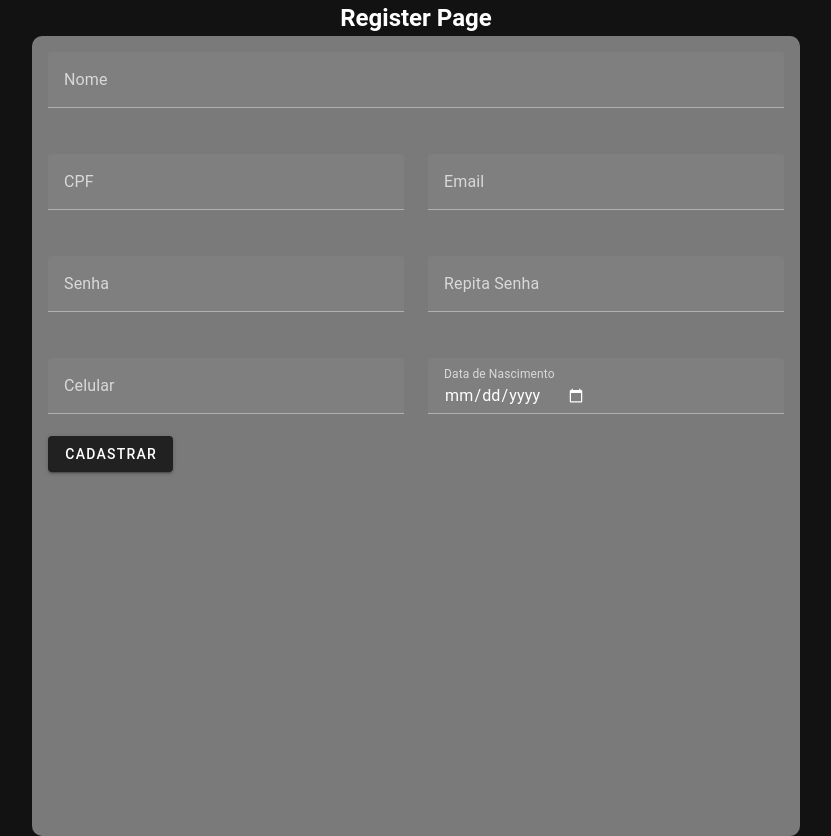
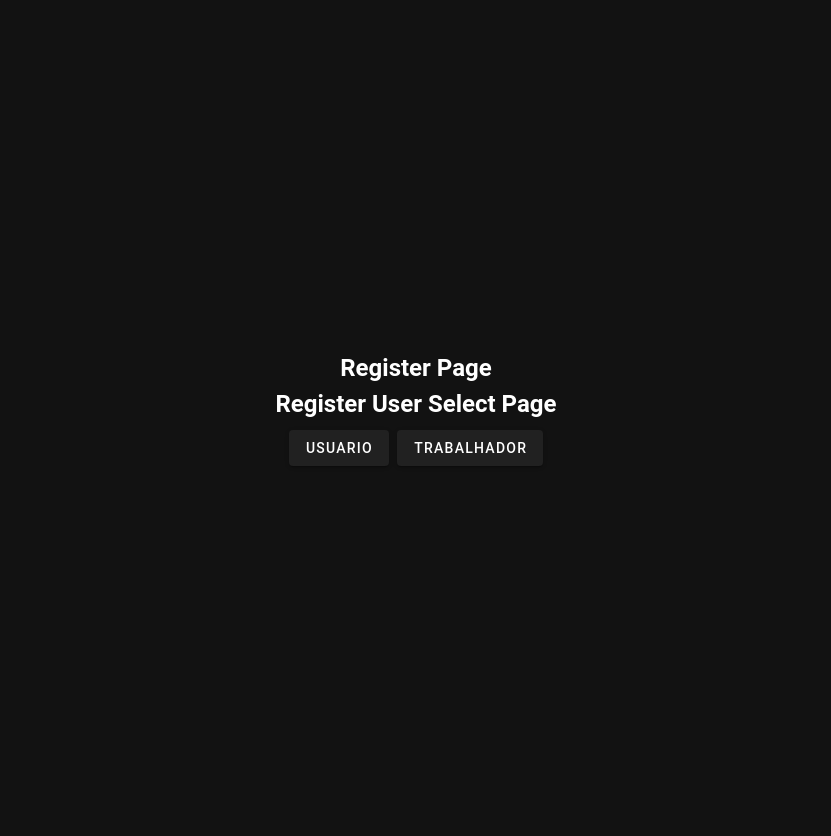
Before and after one commit to JValentim0707/findme-frontend, a Vue app: page /register in a window 1280 px wide. Shown: the whole page, without its empty margins (224-1055 px from the left). After the commit the page ends 808 px from the top, so only its background shows below. Built offline with nearby package versions, Linux system fonts and the light colour scheme.

Commit message:
Create Register Page Step By Step

```diff
--- /dev/null
+++ b/src/components/RegisterPageComponents/RegisterUserFormComponent.vue
@@ -0,0 +1,100 @@
+<template>
+  <div class="container-register-form">
+    <div class="box-register">
+      <v-form class="container-form">
+        <v-container>
+          <v-row>
+            <v-col>
+              <CustomTextField v-model="firstName" label="First Name" type="text"></CustomTextField>
+            </v-col>
+            <v-col>
+              <CustomTextField v-model="lastName" label="Last Name" type="text"></CustomTextField>
+            </v-col>
+          </v-row>
+          <v-row>
+            <v-col>
+              <CustomTextField v-model="document" label="CPF" type="text"></CustomTextField>
+            </v-col>
+            <v-col>
+              <CustomTextField v-model="email" label="Email" type="email"></CustomTextField>
+            </v-col>
+          </v-row>
+          <v-row>
+            <v-col>
+              <CustomTextField v-model="password" label="Senha" type="password"></CustomTextField>
+            </v-col>
+            <v-col>
+              <CustomTextField v-model="repeatPassword" label="Repita Senha" type="password"></CustomTextField>
+            </v-col>
+          </v-row>
+          <v-row>
+            <v-col>
+              <CustomTextField v-model="phone" label="Celular" type="text"></CustomTextField>
+            </v-col>
+            <v-col>
+              <CustomTextField v-model="bornDate" label="Data de Nascimento" type="date"></CustomTextField>
+            </v-col>
+          </v-row>
+          <CustomButton label="Cadastrar" @onClick="onRegisterUser"></CustomButton>
+        </v-container>
+      </v-form>
+    </div>
+  </div>
+</template>
+
+<script>
+export default {
+  components: {
+  },
+
+  data() {
+    return {
+      firstName: "",
+      lastName: "",
+      document: "",
+      email: "",
+      password: "",
+      repeatPassword: "",
+      phone: "",
+      bornDate: "",
+    }
+  },
+
+  methods: {
+    onRegisterUser() {
+      const userData = {
+        firstName: this.firstName,
+        lastName: this.lastName,
+        document: this.document,
+        email: this.email,
+        password: this.password,
+        phone: this.phone,
+        bornDate: this.bornDate,
+      }
+      this.$emit('onRegisterUser', userData)
+    }
+  }
+}
+</script>
+
+<style lang="scss">
+.container-register-form {
+  display: flex;
+  align-items: center;
+  justify-content: center;
+  width: 100%;
+
+  .box-register {
+    display: flex;
+    width: 60%;
+    height: 800px;
+    background-color: rgba(255, 255, 255, 0.438);
+    border-radius: 10px;
+  }
+}
+
+.container-form {
+  display: flex;
+  width: 100%;
+}
+</style>
--- /dev/null
+++ b/src/components/RegisterPageComponents/RegisterUserSelectComponent.vue
@@ -0,0 +1,42 @@
+<template>
+  <div class="container-select-user">
+    <h2>Register User Select Page</h2>
+    <div class="button-group mt-2">
+      <CustomButton class="mr-2" label="Usuario" @onClick="onSelectUser('user')"></CustomButton>
+      <CustomButton label="Trabalhador" @onClick="onSelectUser('worker')"></CustomButton>
+    </div>
+  </div>
+</template>
+
+<script>
+// Components
+import CustomButton from '../../components/forms/CustomButton.vue'
+
+export default {
+  components: {
+    CustomButton
+  },
+
+  methods: {
+    onSelectUser(userType) {
+      this.$emit('onSelectUser', userType)
+    }
+  }
+}
+</script>
+
+<style lang="scss">
+.container-select-user {
+  display: flex;
+  justify-content: center;
+  align-items: center;
+  flex-direction: column;
+  width: 100%;
+  height: 100%;
+}
+
+.button-group {
+  display: flex;
+}
+
+</style>
--- a/src/pages/HomePage.vue
+++ b/src/pages/HomePage.vue
@@ -1,7 +1,7 @@
 <template>
   <div class="container-home">
     <h2>Home Page</h2>
-    <div class="button-group">
+    <div class="button-group mt-2">
       <CustomButton class="mr-2" label="Login Page" @onClick="goToLoginPage"></CustomButton>
       <CustomButton label="Register Page" @onClick="goToRegisterPage"></CustomButton>
     </div>
--- a/src/pages/RegisterPage.vue
+++ b/src/pages/RegisterPage.vue
@@ -1,41 +1,11 @@
 <template>
-  <div class="container-register">
+  <div class="container-register mt-2">
     <h2>Register Page</h2>
-    <div class="box-register">
-      <v-form class="container-form">
-        <v-container>
-          <v-row>
-            <v-col>
-              <CustomTextField v-model="name" label="Nome" type="text"></CustomTextField>
-            </v-col>
-          </v-row>
-          <v-row>
-            <v-col>
-              <CustomTextField v-model="document" label="CPF" type="text"></CustomTextField>
-            </v-col>
-            <v-col>
-              <CustomTextField v-model="email" label="Email" type="email"></CustomTextField>
-            </v-col>
-          </v-row>
-          <v-row>
-            <v-col>
-              <CustomTextField v-model="password" label="Senha" type="password"></CustomTextField>
-            </v-col>
-            <v-col>
-              <CustomTextField v-model="repeatPassword" label="Repita Senha" type="password"></CustomTextField>
-            </v-col>
-          </v-row>
-          <v-row>
-            <v-col>
-              <CustomTextField v-model="phone" label="Celular" type="text"></CustomTextField>
-            </v-col>
-            <v-col>
-              <CustomTextField v-model="bornDate" label="Data de Nascimento" type="date"></CustomTextField>
-            </v-col>
-          </v-row>
-          <CustomButton label="Cadastrar"></CustomButton>
-        </v-container>
-      </v-form>
+    <div v-if="step === 0">
+      <RegisterUserSelectComponent @onSelectUser="onSelectUSerType"></RegisterUserSelectComponent>
+    </div>
+    <div class="container-step1" v-if="step === 1">
+      <RegisterUserFormComponent @onRegisterUser="onRegisterUser"></RegisterUserFormComponent>
     </div>
   </div>
 </template>
@@ -46,27 +16,36 @@
 import CustomTextField from '../components/forms/CustomTextField.vue'
 import CustomButton from '../components/forms/CustomButton.vue'
 
+// Components Page
+import RegisterUserSelectComponent from '../components/RegisterPageComponents/RegisterUserSelectComponent.vue'
+import RegisterUserFormComponent from '../components/RegisterPageComponents/RegisterUserFormComponent.vue'
+
 // Functions
+import { createUser } from '../services/user.js'
 
 export default {
   components: {
     CustomTextField,
-    CustomButton
+    CustomButton,
+    RegisterUserSelectComponent,
+    RegisterUserFormComponent
   },
 
   data() {
     return {
-      name: "",
-      document: "",
-      email: "",
-      password: "",
-      repeatPassword: "",
-      phone: "",
-      bornDate: "",
+      step: 0,
+      selectedUserType: null,
     }
   },
 
   methods: {
+    onSelectUSerType(userType){
+      this.selectedUserType = userType
+      this.step = 1
+    },
+    async onRegisterUser(userData) {
+      await createUser({...userData, role: this.selectedUserType})
+    }
   }
 }
 </script>
@@ -78,18 +57,12 @@ export default {
   height: 100%;
   justify-content: center;
   flex-direction: column;
-
-  .box-register {
-    display: flex;
-    width: 60%;
-    height: 800px;
-    background-color: rgba(255, 255, 255, 0.438);
-    border-radius: 10px;
-  }
 }
 
-.container-form {
+.container-step1 {
   display: flex;
   width: 100%;
+  justify-content: center;
+  align-items: center;
 }
 </style>
--- a/src/services/config.js
+++ b/src/services/config.js
@@ -1,9 +1,9 @@
 import axios from 'axios'
 
-// const devURL = 'http://localhost:3030'
-const prodURL = 'https://findme-backend-ten.vercel.app'
+const devURL = 'http://localhost:3030'
+// const prodURL = 'https://findme-backend-ten.vercel.app'
 
-axios.defaults.baseURL = prodURL
+axios.defaults.baseURL = devURL
 
 const request = axios
 
--- /dev/null
+++ b/src/services/user.js
@@ -0,0 +1,9 @@
+import request from "./config";
+
+const createUser = async (userData) => {
+  const res = await request.post('/user/create', userData)
+}
+
+export {
+  createUser
+}
```
